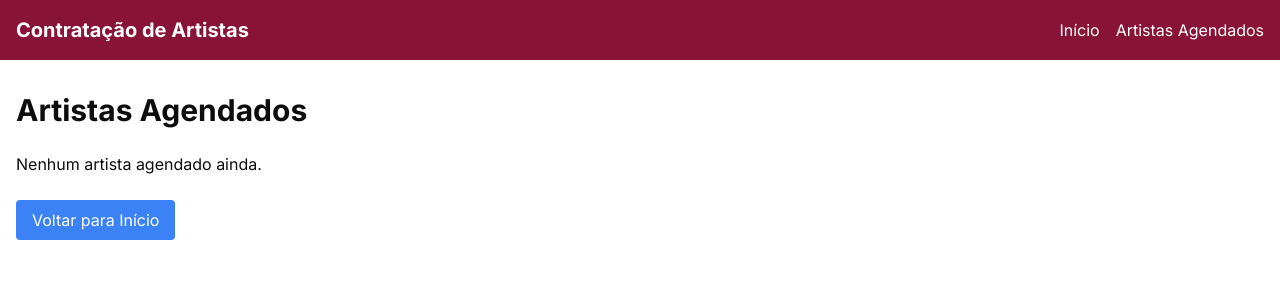
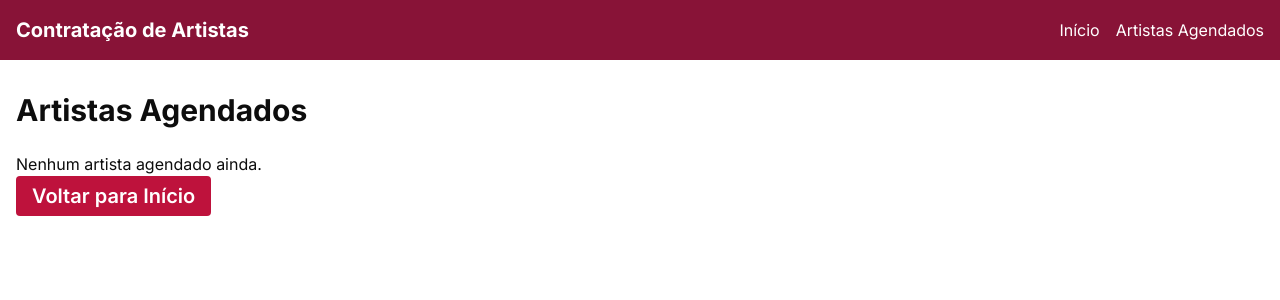
Before and after one commit to YAN-AES/teste-es, a Next.js app: page /artistas-agendados in a window 1280 px wide. Shown: the top 300 px of the page. Built offline with nearby package versions, Linux system fonts and the light colour scheme.

Commit message:
style: fixed styles on artistas-agendados button

```diff
--- a/src/app/artistas-agendados/page.tsx
+++ b/src/app/artistas-agendados/page.tsx
@@ -1,16 +1,20 @@
-"use client"
+"use client";
 
-import { useState, useEffect } from "react"
-import Link from "next/link"
-import ArtistCard from "@/components/artist-card"
+// Imports
+import { useState, useEffect } from "react";
+import Link from "next/link";
+import ArtistCard from "@/components/artist-card";
+import { Button } from "@/components/ui/button";
 
 export default function ArtistasAgendados() {
-  const [contratacoes, setContratacoes] = useState([])
+  const [contratacoes, setContratacoes] = useState([]);
 
   useEffect(() => {
-    const storedContratacoes = JSON.parse(localStorage.getItem("contratacoes") || "[]")
-    setContratacoes(storedContratacoes)
-  }, [])
+    const storedContratacoes = JSON.parse(
+      localStorage.getItem("contratacoes") || "[]"
+    );
+    setContratacoes(storedContratacoes);
+  }, []);
 
   return (
     <div>
@@ -26,7 +30,10 @@ export default function ArtistasAgendados() {
                 id: index,
                 name: contratacao.artista,
                 imageUrl: "/placeholder.svg",
-                tags: [`Data: ${contratacao.data}`, `Cachê: R$ ${contratacao.cache}`],
+                tags: [
+                  `Data: ${contratacao.data}`,
+                  `Cachê: R$ ${contratacao.cache}`,
+                ],
               }}
               href={`/contrato/${index}`}
               actionText="Ver Detalhes"
@@ -34,9 +41,9 @@ export default function ArtistasAgendados() {
           ))}
         </div>
       )}
-      <Link href="/" className="mt-6 inline-block px-4 py-2 bg-blue-500 text-white rounded hover:bg-blue-600">
-        Voltar para Início
+      <Link href="/">
+        <Button variant="rosebutton">Voltar para Início</Button>
       </Link>
     </div>
-  )
+  );
 }
```
